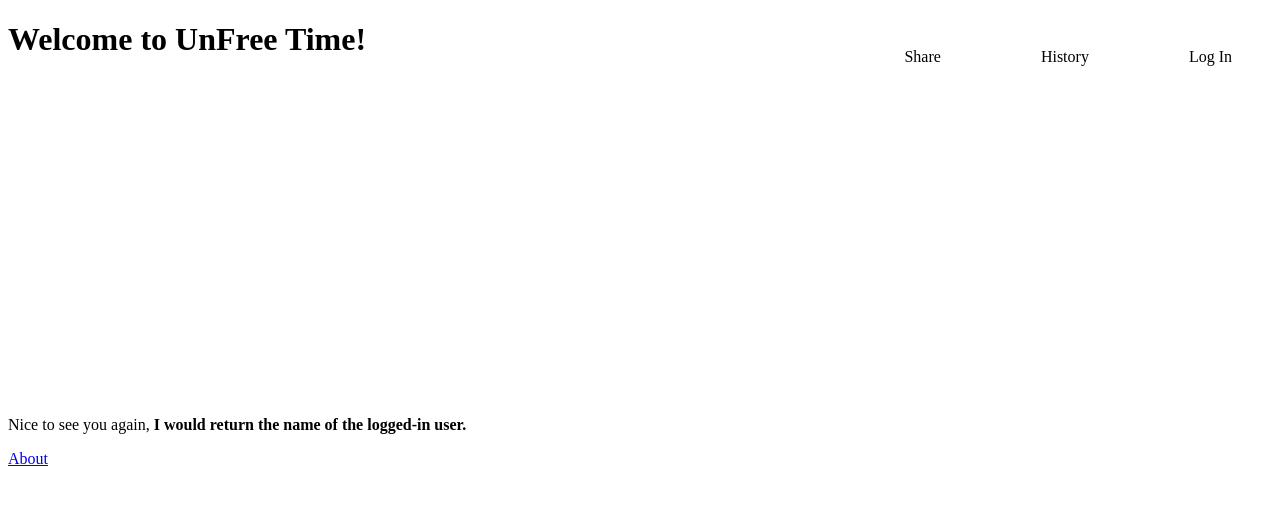
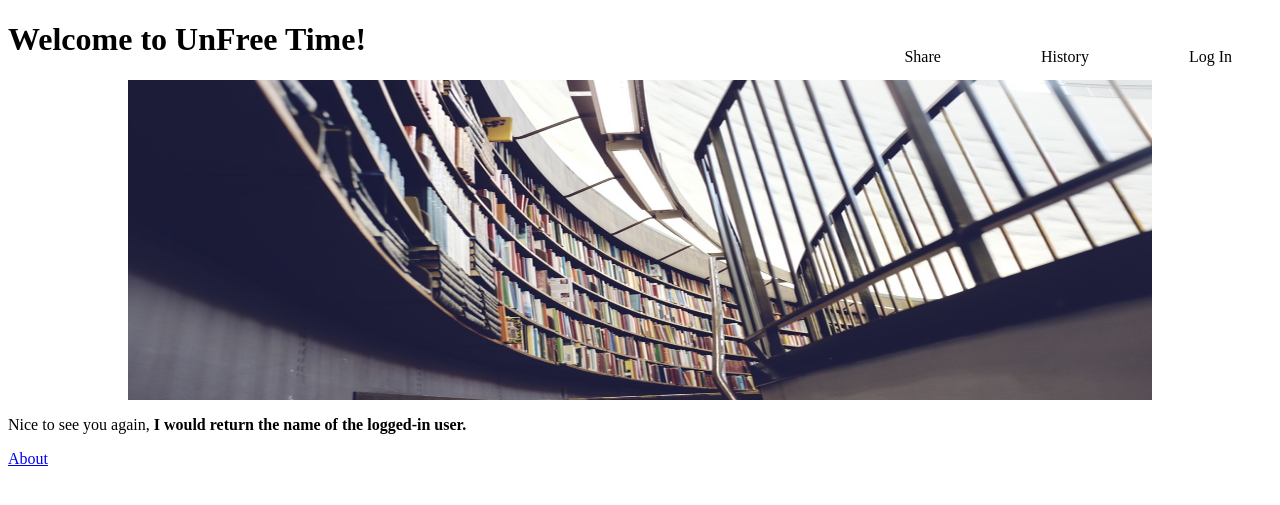
Before and after one commit to indigo-spacefish/Freetime_Project, a Django app: page /freetime/ in a window 1280 px wide. Shown: the top 505 px of the page. Run offline with Django 3.2, Linux system fonts and the light colour scheme.

Commit message:
img instead of div

```diff
--- a/templates/freetime/index.html
+++ b/templates/freetime/index.html
@@ -27,10 +27,10 @@
 
         <div id="carousel">
 
-            <div class="show" content="{% static 'images/library.jpg' %}"></div>
-            <div class="hide" content="{% static 'images/skiing.jpg' %}"> </div>
-            <div class="hide" content="{% static 'images/exercise.jpg' %}"></div>
-            <div class="hide" content="{% static 'images/hiking.jpg' %}"></div>
+            <img class="show" src="{% static 'images/library.jpg' %}">
+            <img class="hide" src="{% static 'images/skiing.jpg' %}">
+            <img class="hide" src="{% static 'images/exercise.jpg' %}">
+            <img class="hide" src="{% static 'images/hiking.jpg' %}">
 
         </div>
 
```
